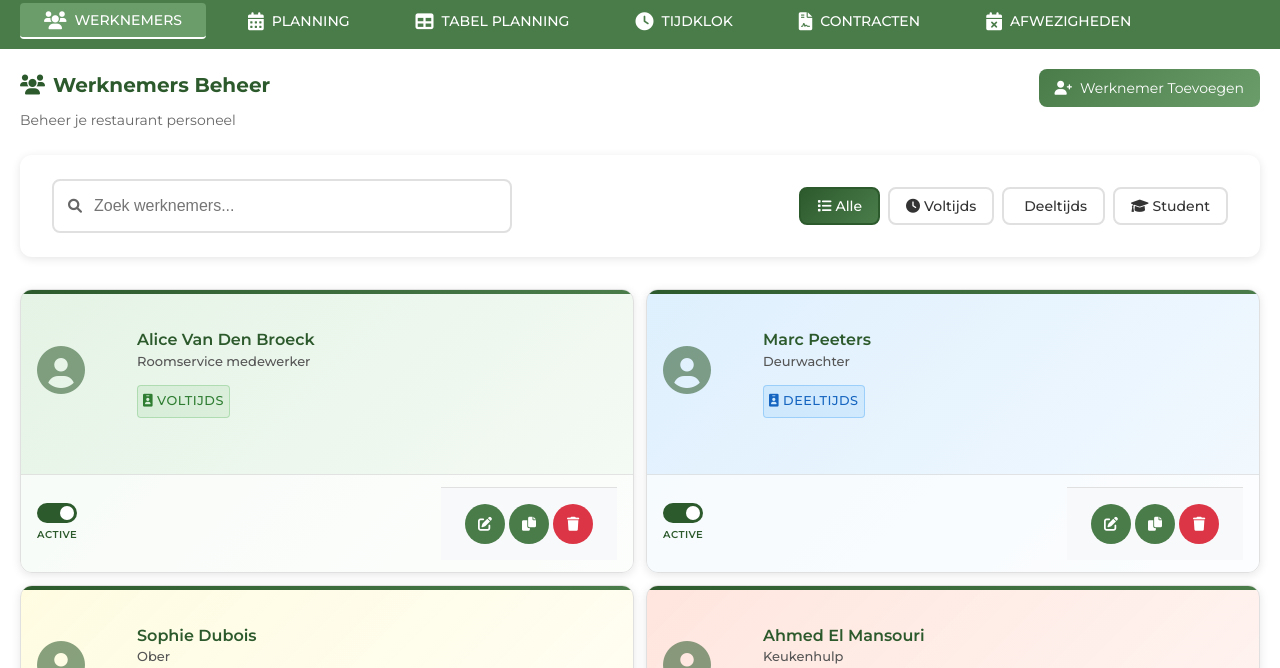
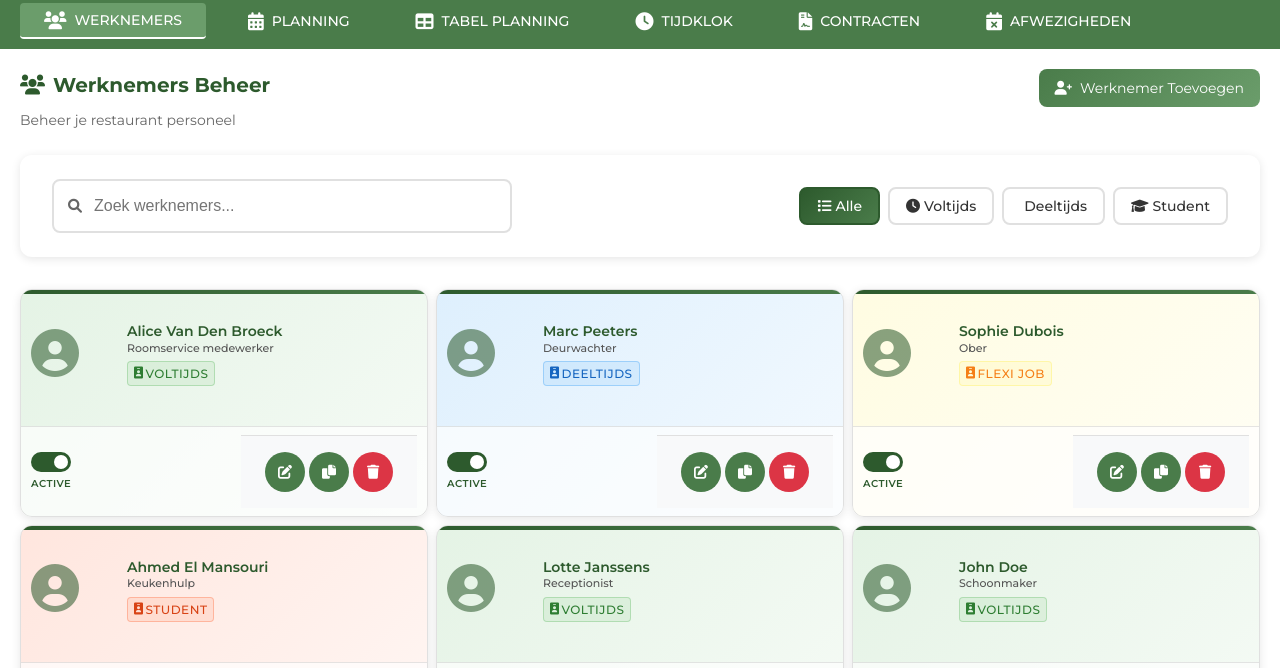
Before and after one commit to JFT51/warpindii, a plain HTML site: page index.html in a window 1280 px wide. Shown: the part 87-755 px from the top of the page. Drawn offline with nearby package versions, Linux system fonts and the light colour scheme; some icons are missing.

Commit message:
Optimize employee card spacing for more compact layout
- Reduced grid gap from 12px to 8px
- Decreased minimum card width from 450px to 380px
- Reduced card content padding from 16px to 10px
- Minimized gap between elements from 16px to 8px
- Reduced employee controls padding from 12px to 8px
- Made employee name and job title more compact with smaller fonts and margins
- Reduced contract type badge padding and font size
- Decreased avatar size from 32px to 24px
- Optimized spacing throughout for better density and more cards per view

```diff
--- a/styles.css
+++ b/styles.css
@@ -251,8 +251,8 @@ button:hover {
 /* Employee Cards */
 .employees-grid {
     display: grid;
-    gap: 12px;
-    grid-template-columns: repeat(auto-fill, minmax(450px, 1fr));
+    gap: 8px;
+    grid-template-columns: repeat(auto-fill, minmax(380px, 1fr));
 }
 
 /* Contract type background colors (15% opacity) */
@@ -297,22 +297,22 @@ button:hover {
 }
 
 .employee-card-content {
-    padding: 16px;
+    padding: 10px;
     display: flex;
     flex-direction: column;
-    gap: 16px;
+    gap: 8px;
     height: 100%;
 }
 
 .employee-main-info {
     display: flex;
     align-items: center;
-    gap: 12px;
+    gap: 8px;
     flex: 1;
 }
 
 .employee-avatar {
-    font-size: 32px;
+    font-size: 24px;
     color: var(--primary-color);
     opacity: 0.8;
     flex-shrink: 0;
@@ -323,29 +323,29 @@ button:hover {
 }
 
 .employee-name {
-    margin: 0 0 4px 0;
-    font-size: 16px;
+    margin: 0 0 2px 0;
+    font-size: 14px;
     font-weight: 600;
     color: var(--primary-color);
-    line-height: 1.2;
+    line-height: 1.1;
 }
 
 .employee-job {
-    margin: 0 0 6px 0;
+    margin: 0 0 3px 0;
     color: #555;
-    font-size: 13px;
+    font-size: 11px;
     font-weight: 500;
-    line-height: 1.2;
+    line-height: 1.1;
 }
 
 .employee-controls {
     display: flex;
     justify-content: space-between;
     align-items: center;
-    padding: 12px 16px;
+    padding: 8px 10px;
     background-color: rgba(255, 255, 255, 0.7);
     border-top: 1px solid rgba(0, 0, 0, 0.1);
-    margin: 16px -16px -16px -16px;
+    margin: 8px -10px -10px -10px;
 }
 
 .status-toggle {
@@ -460,11 +460,11 @@ input:checked + .toggle-slider:before {
 .employee-card .contract-type {
     display: inline-flex;
     align-items: center;
-    gap: 4px;
-    margin-top: 10px;
-    padding: 5px;
+    gap: 2px;
+    margin-top: 4px;
+    padding: 2px 6px;
     border-radius: 4px;
-    font-size: 0.8em;
+    font-size: 0.75em;
 }
 
 .contract-full-time { background-color: #4CAF50; color: #fff; }
```
